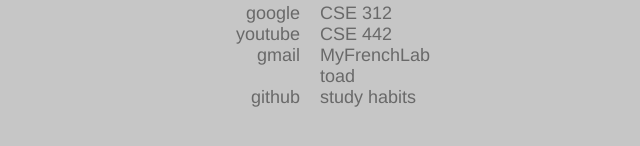
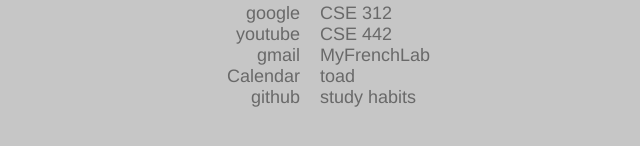
Before and after one commit to banhami/newtab-page, a plain HTML site: page index.html in a window 1280 px wide. Shown: the part 180-326 px from the top of the page, 330-970 px from the left. Drawn offline with Linux system fonts and the light colour scheme.

Commit message:
Update index.html

```diff
--- a/index.html
+++ b/index.html
@@ -44,7 +44,7 @@
         <a href="https://www.google.com/webhp?hl=en">google</a><br>
         <a href="https://www.youtube.com/">youtube</a><br>
         <a href="http://gmail.com/">gmail</a><br>
-        <a href=""></a><br>
+        <a href="https://calendar.google.com/calendar/render#main_7">Calendar</a><br>
         <a href="https://github.com/">github</a><br>
     </div>
     <div class="books">
```
